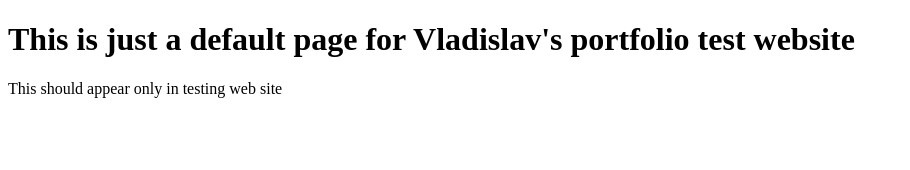
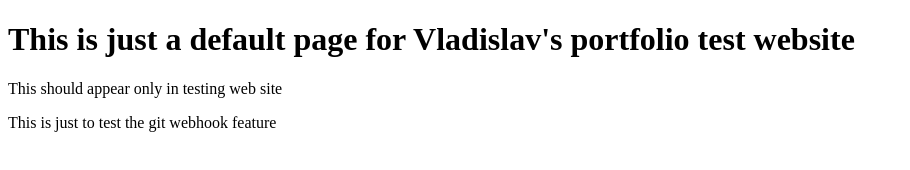
Before and after one commit to vlad-fedorov/My-portfolio-website, a plain HTML site: page index.html in a window 1280 px wide. Shown: the whole page, without its empty margins (0-910 px from the left). Drawn offline with Linux system fonts and the light colour scheme.

Commit message:
Testing github's webhook functionality

```diff
--- a/index.html
+++ b/index.html
@@ -8,5 +8,6 @@
   <body>
     <h1>This is just a default page for Vladislav's portfolio test website</h1>
     <p>This should appear only in testing web site</p>
+    <p>This is just to test the git webhook feature</p>
   </body>
 </html>
```
